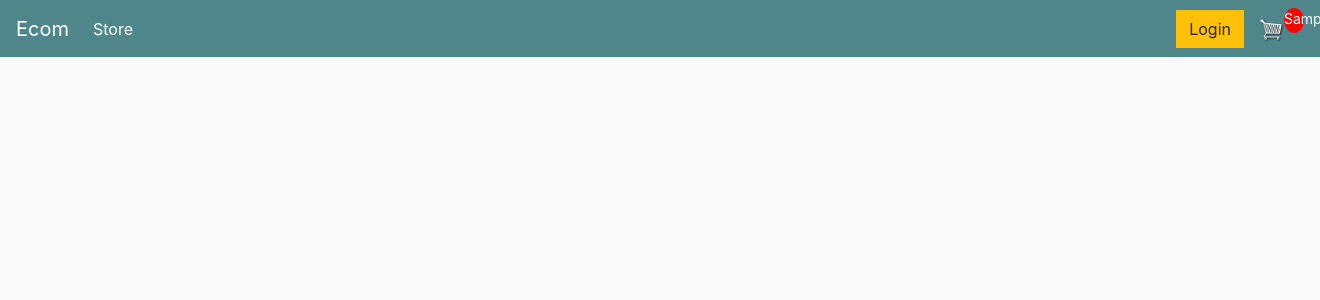
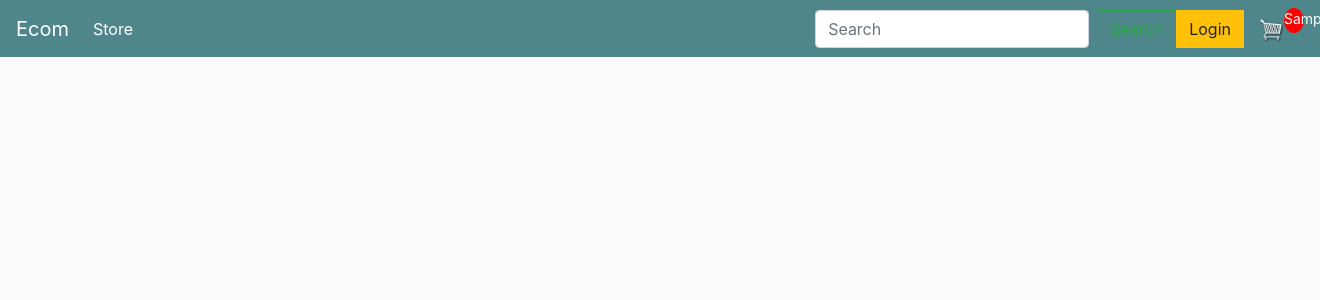
Before and after one commit to praneethkotte/ecommerce, a Django app: template store/templates/store/main.html in a window 1320 px wide; the page is wider, and only the part inside the window is pictured. Shown: the top 300 px of that part. Run offline with Django 4.2, Linux system fonts and the light colour scheme; the template is opened without the code that fills it: most values are stand-ins (such as "Sample title", 1, 10 or a date in 2020); some libraries are stand-ins or nearby versions.

Commit message:
search bar added

```diff
--- a/store/templates/store/main.html
+++ b/store/templates/store/main.html
@@ -76,6 +76,11 @@
 	      </li>
 
 	    </ul>
+		<form class="form-inline my-2 my-lg-0">
+			<input class="form-control mr-sm-2" type="search" placeholder="Search" aria-label="Search">
+			<button class="btn btn-outline-success my-2 my-sm-0" type="submit">Search</button>
+		</form>
+
 	    <div class="form-inline my-2 my-lg-0">
 	     	<a href="#"class="btn btn-warning">Login</a>
 
```
Also changed, not shown: statis/images/appliances_qExDg0F.jpg (added), statis/images/book_cases_RzSVyqT.jfif (added), statis/images/chairs_jWVXElR.jfif (added), statis/images/lables_YnBNApt.jfif (added), statis/images/phones_WXo4BUQ.jfif (added), statis/images/tables_5mTyesl.jfif (added).
